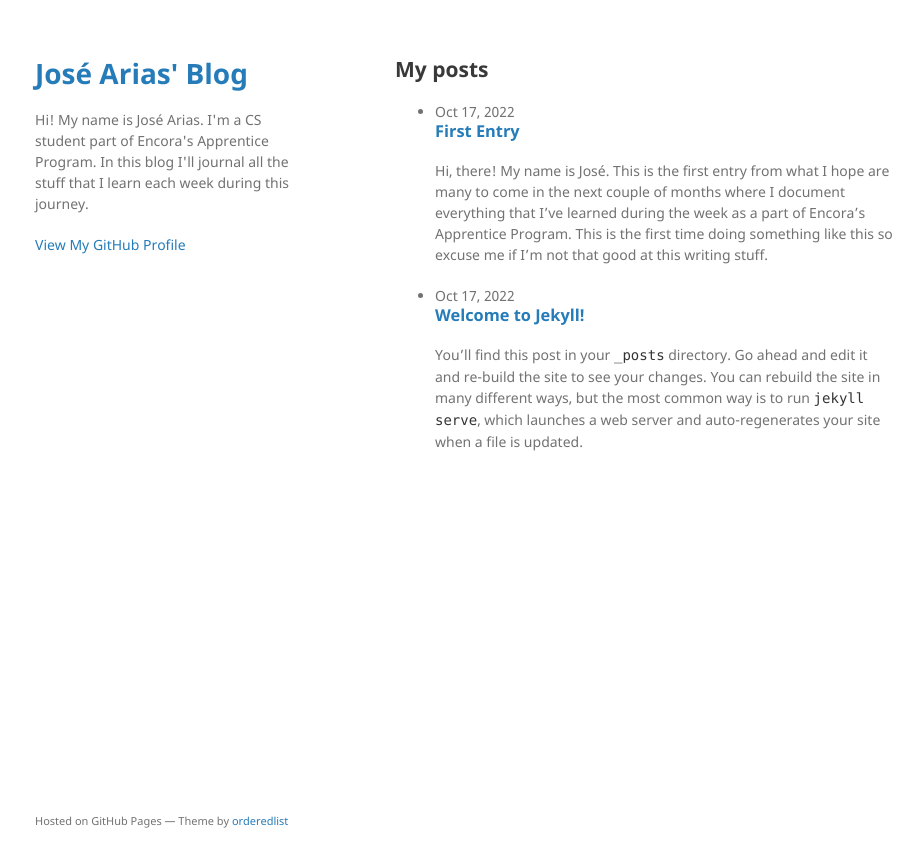
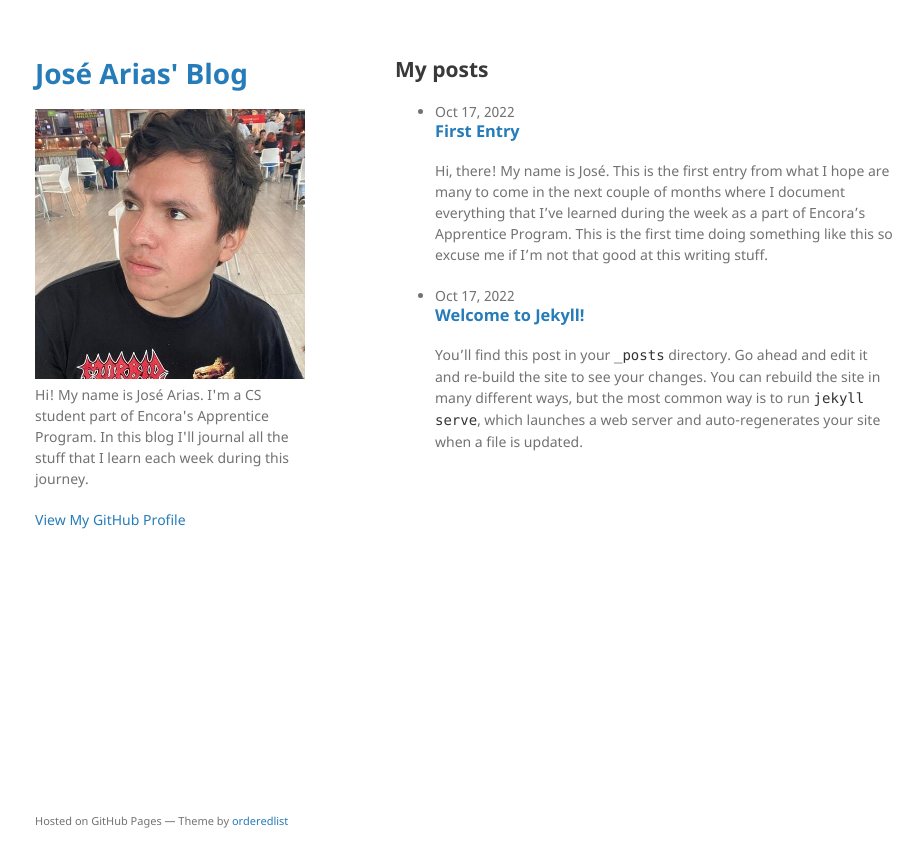
Before and after one commit to joseearias/joseearias.github.io, a Jekyll site: the page built from index.markdown, in a window 1280 px wide. Shown: the top 867 px of the page, without its empty margins (175-1098 px from the left). Built offline with Jekyll 4.4.1, drawn with Linux system fonts in a browser that asks for light colours.

Commit message:
added photo

```diff
--- a/_config.yml
+++ b/_config.yml
@@ -20,6 +20,7 @@
 
 title: José Arias' Blog
 email: j.ariascanto@gmail.com
+logo: /assets/img/photo.jpeg
 description: >- # this means to ignore newlines until "baseurl:"
   Hi! My name is José Arias. I'm a CS student part of Encora's
   Apprentice Program. In this blog I'll journal all the stuff
```
Also changed, not shown: assets/img/photo.jpeg (added).
